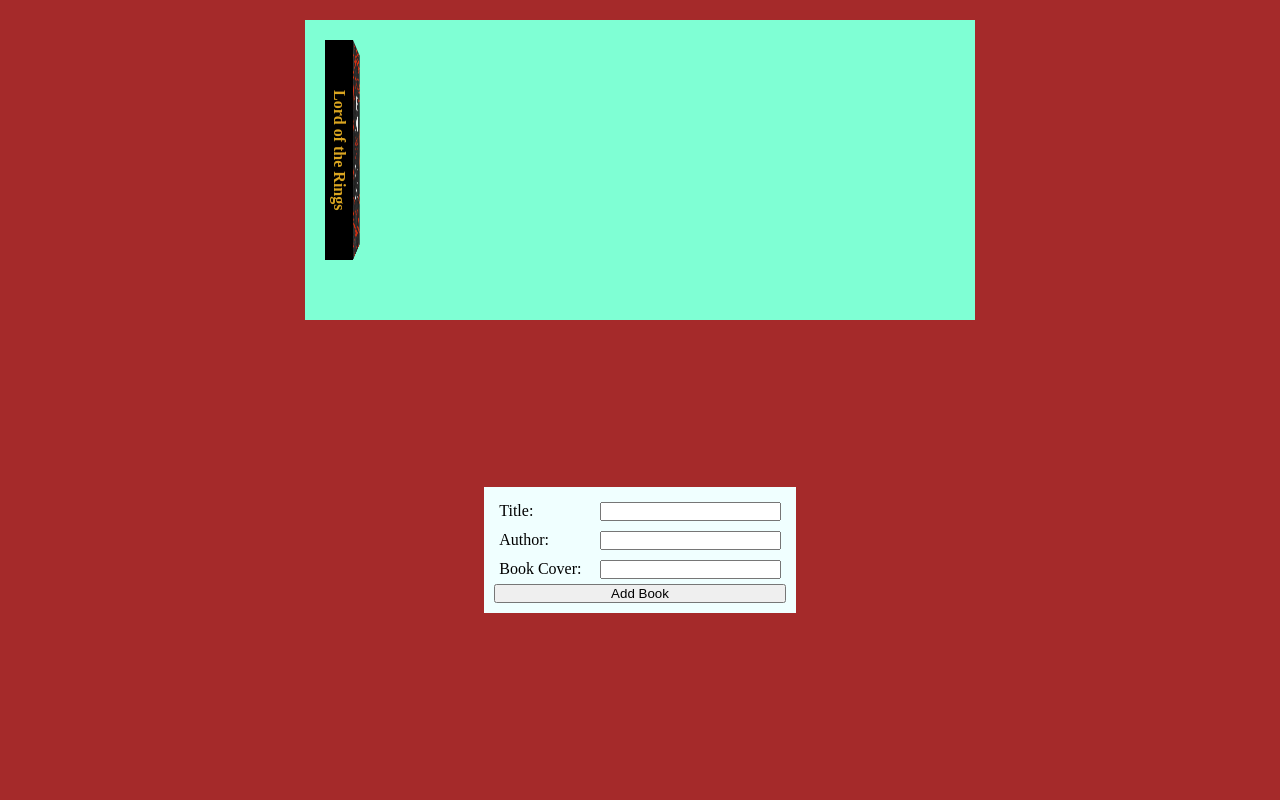
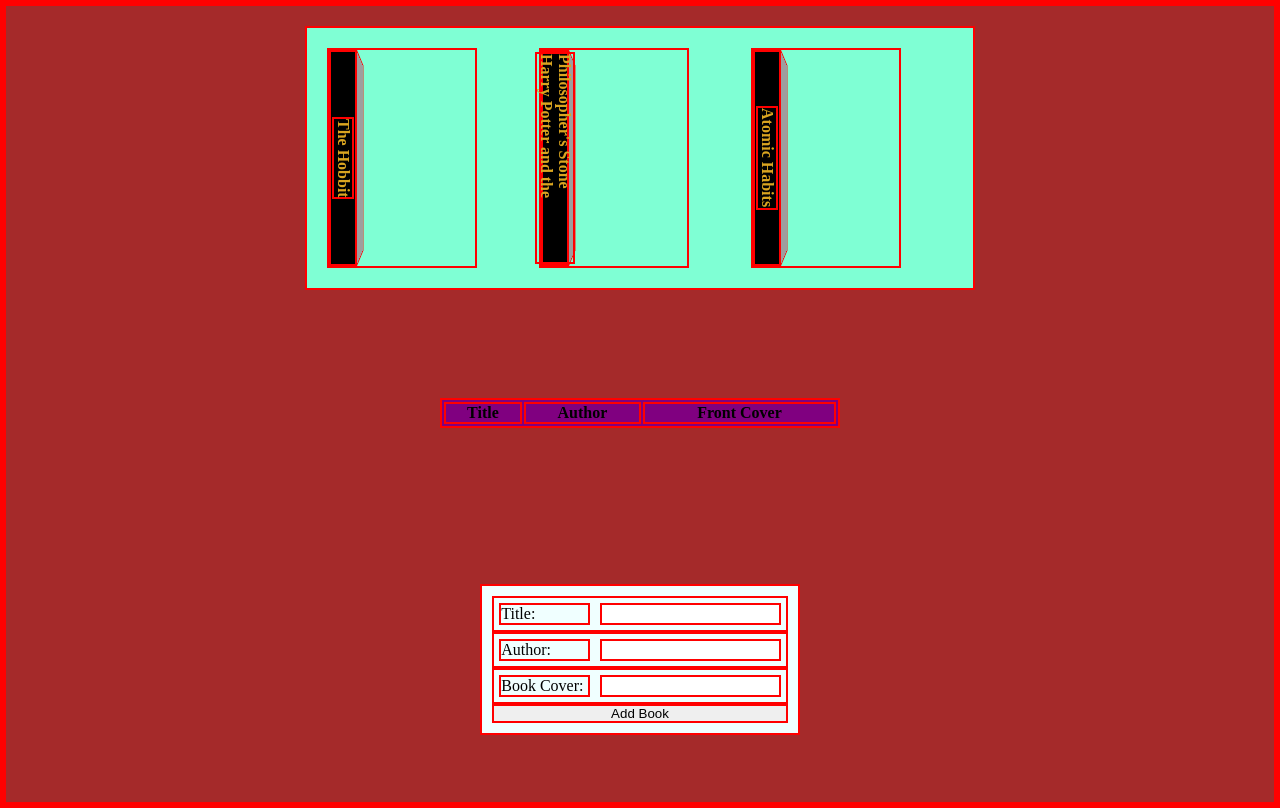
Before and after one commit to hopefullygeorge/odin-library-project, a plain HTML site: page index.html in a window 1280 px wide. Drawn offline with Linux system fonts and the light colour scheme; grey boxes are pictures that could not be loaded.

Commit message:
Display books from array

```diff
--- a/index.html
+++ b/index.html
@@ -9,14 +9,17 @@
   </head>
   <body>
     <div class="container">
-      <div class="shelf">
-        <div class="book">
-          <div class="cover"></div>
-          <div class="spine">
-            <p>Lord of the Rings</p>
-          </div>
-        </div>
-      </div>
+      <div class="shelf"></div>
+      <table class="tableView">
+        <thead>
+          <tr>
+            <th>Title</th>
+            <th>Author</th>
+            <th>Front Cover</th>
+          </tr>
+        </thead>
+        <tbody class="tableBody"></tbody>
+      </table>
       <form action="#" method="post" id="bookForm">
         <div class="form-group">
           <label for="title">Title:</label>
--- a/script.js
+++ b/script.js
@@ -2,8 +2,28 @@
 const bookCounter = document.querySelector("#bookCounter");
 const form = document.querySelector("#bookForm");
 const refreshButton = document.querySelector(".refreshButton");
+const tableBody = document.querySelector(".tableBody");
 
-const myLibrary = [];
+const myLibrary = [
+  {
+    title: "The Hobbit",
+    author: "J.R.R. Tolkien",
+    frontCover:
+      "https://images-na.ssl-images-amazon.com/images/S/compressed.photo.goodreads.com/books/1546071216i/5907.jpg",
+  },
+  {
+    title: "Harry Potter and the Philosopher's Stone",
+    author: "J.K. Rowling",
+    frontCover:
+      "https://images-na.ssl-images-amazon.com/images/S/compressed.photo.goodreads.com/books/1598823299i/42844155.jpg",
+  },
+  {
+    title: "Atomic Habits",
+    author: "James Clear",
+    frontCover:
+      "https://images-na.ssl-images-amazon.com/images/S/compressed.photo.goodreads.com/books/1655988385i/40121378.jpg",
+  },
+];
 
 function Book(title, author, frontCoverUrl) {
   this.id = crypto.randomUUID();
@@ -19,14 +39,40 @@
   myLibrary.push(newBook);
 }
 
+function refreshList() {
+  myLibrary.forEach((book) => {
+    const row = document.createElement("tr");
+    row.innerHTML = `
+  <td>${book.title}</td>
+  <td>${book.author}</td>
+  <td>${book.frontCover}</td>
+  `;
+    tableBody.appendChild(row);
+  });
+}
+
+function createBookDiv(book) {
+  const newBook = document.createElement("div");
+  newBook.classList.add("book");
+  const cover = document.createElement("div");
+  cover.classList.add("cover");
+
+  cover.style.background = `url(${book.frontCover}) center / cover no-repeat`;
+
+  const spine = document.createElement("div");
+  spine.classList.add("spine");
+  const titleP = document.createElement("p");
+  titleP.innerText = book.title;
+  spine.appendChild(titleP);
+  newBook.appendChild(spine);
+  newBook.appendChild(cover);
+  return newBook;
+}
+
 function displayInShelf() {
-  shelf.innerHTML = "";
   myLibrary.forEach((book) => {
-    const bookCard = document.createElement("div");
-    bookCard.classList.add("bookCard");
-    console.log(bookCard);
-    bookCard.style.backgroundImage = `url(${book.frontCoverUrl})`;
-    shelf.appendChild(bookCard);
+    newBook = createBookDiv(book);
+    shelf.appendChild(newBook);
   });
 }
 
@@ -40,6 +86,8 @@
   const bookCover = formData.get("book_cover");
 
   addBookToLibrary(title, author, bookCover);
-  console.table(myLibrary);
   displayInShelf();
+  refreshList();
 });
+
+displayInShelf();
--- a/styles.css
+++ b/styles.css
@@ -8,7 +8,7 @@
 * {
   margin: 0;
   padding: 0;
-  /* border: solid 2px red; */
+  border: solid 2px red;
   box-sizing: border-box;
 }
 
@@ -17,7 +17,7 @@
   width: 100vw - 2px;
   background-color: brown;
   display: grid;
-  grid-template-rows: auto 3fr;
+  grid-template-rows: auto 1fr 1fr;
   align-items: center;
   justify-items: center;
   padding: 20px;
@@ -26,49 +26,13 @@
 .shelf {
   background-color: aquamarine;
   width: 670px;
-  height: 300px;
   display: grid;
   grid-template-columns: repeat(auto-fill, minmax(150px, 1fr));
   padding: 20px;
   gap: 10px;
 }
 
-form {
-  display: grid;
-  grid-template-rows: repeat(3, 1fr);
-  background-color: azure;
-  padding: 10px;
-}
-
-.form-group {
-  display: grid;
-  grid-template-columns: 1fr 2fr;
-  padding: 5px;
-  gap: 10px;
-}
-
-/* .book {
-  width: 150px;
-  height: 200px;
-  display: grid;
-  grid-template-rows: auto auto 1fr;
-  background-color: aliceblue;
-  box-shadow: 3px 3px 6px black;
-  border-radius: 5px;
-  background-size: cover;
-}
-
-.bookProfile {
-  height: 200px;
-  width: 50px;
-  background-color: pink;
-  writing-mode: vertical-rl;
-  display: grid;
-  grid-template-rows: auto auto;
-  padding: 5px;
-  border-radius: 3px;
-} */
-
+/* ----------  Book Syling and Animation --------- */
 .book {
   position: relative;
   height: var(--book-h);
@@ -107,7 +71,7 @@
   left: var(--spine-w);
   width: var(--cover-w);
   height: 100%;
-  background: url(assets/lotr_book_cover.jpg) center/cover no-repeat;
+  /* background: url(assets/lotr_book_cover.jpg) center/cover no-repeat; */
   transform-origin: left center;
   transform: rotateY(90deg);
   transition: transform var(--dur) ease;
@@ -125,3 +89,27 @@
 .book:hover .cover {
   transform: rotateY(0deg);
 }
+
+/* ----------  List/DB View --------- */
+
+.tableView {
+  background-color: purple;
+  width: 400px;
+  overflow-y: auto;
+}
+
+/* ----------  Form Styling --------- */
+
+form {
+  display: grid;
+  grid-template-rows: repeat(3, 1fr);
+  background-color: azure;
+  padding: 10px;
+}
+
+.form-group {
+  display: grid;
+  grid-template-columns: 1fr 2fr;
+  padding: 5px;
+  gap: 10px;
+}
```
Also changed, not shown: assets/atomic_habits_book_cover.webp (added), assets/harry_p_book_cover.jpeg (added), assets/hobbit_book_cover.webp (added).
